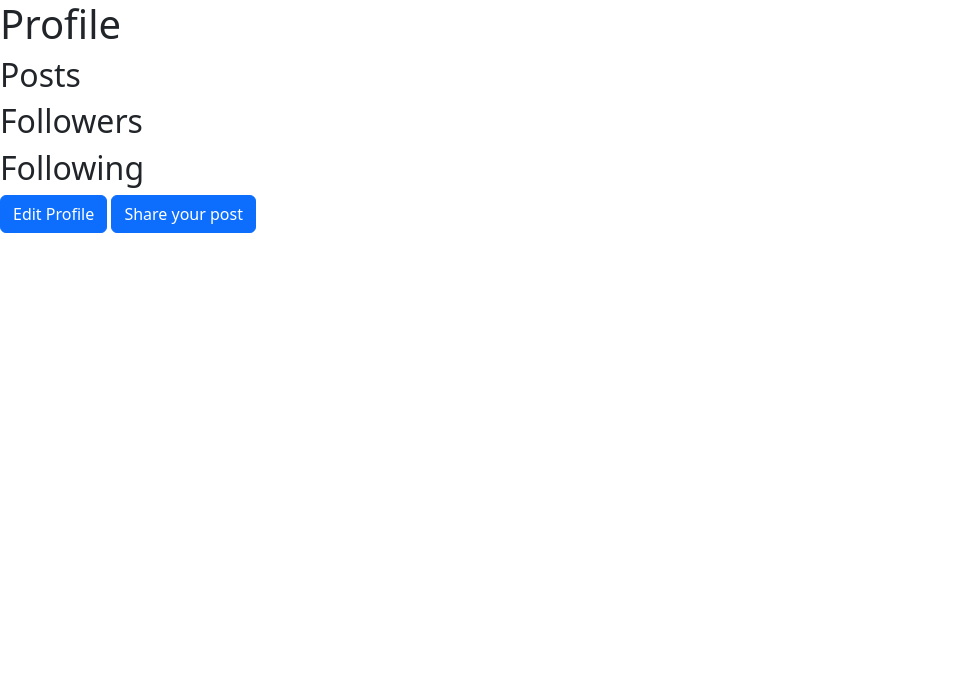
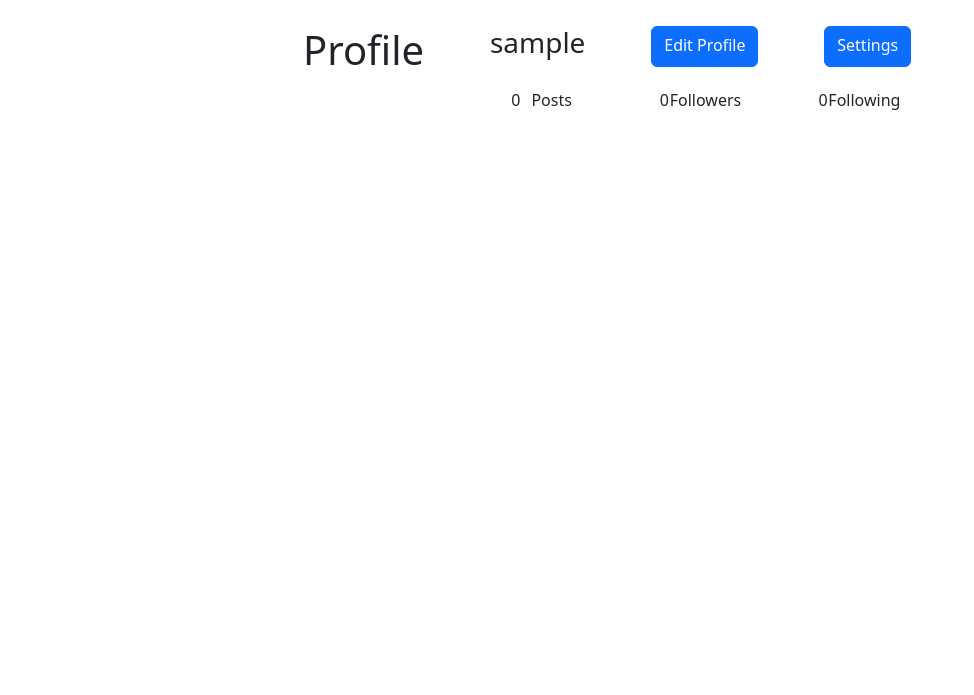
Before and after one commit to siddharth12s/instagram_clone, a Django app: page /profile/ in a window 1280 px wide. Shown: the top 695 px of the page, without its empty margins (0-974 px from the left). Run offline with Django 4.2, Linux system fonts and the light colour scheme; the visitor is signed in with stand-in values (Sample User, id 1); data comes from the database, SQL or seed files in the repository.

Commit message:
Added posts route

```diff
--- a/instagram_clone/settings.py
+++ b/instagram_clone/settings.py
@@ -95,7 +95,7 @@ DATABASES ={
         'USER': 'postgres',
         'PASSWORD': 'LLaivmX7tS2m8gHP9eeh',
         'HOST': 'containers-us-west-109.railway.app',
-        'PORT': '6140'
+        'PO inRT': '6140'
     }
 }
 
--- a/userApp/forms.py
+++ b/userApp/forms.py
@@ -4,4 +4,7 @@ from .models import Posts
 class PostForm(forms.ModelForm):
     class Meta:
         model = Posts
-        fields = ['caption', 'image']
+        fields = ('caption', 'image')
+        widgets = {
+            'caption': forms.Textarea(attrs={'class': 'custom-input', 'placeholder': 'Enter your caption'}),
+        }
--- a/userApp/models.py
+++ b/userApp/models.py
@@ -3,10 +3,9 @@ from login_register.models import Users
 
 # Create your models here.
 class Posts(models.Model):
-    post_id = models.IntegerField(primary_key=True)
+    post_id = models.AutoField(primary_key=True)
     user_id = models.ForeignKey(Users, on_delete=models.CASCADE)
     caption = models.CharField(max_length=50, blank=True)
-    is_image = models.BooleanField(default=True)
     image = models.ImageField(upload_to='post_images', blank=True)
     created_at = models.DateTimeField(auto_now_add=True)
 
--- /dev/null
+++ b/userApp/static/css/profiles.css
@@ -0,0 +1,62 @@
+.header {
+  display: flex;
+  justify-content: center;
+  height: 25%;
+  padding: 2%;
+}
+
+.header-content {
+  display: flex;
+  flex-direction: column;
+  justify-content: space-between;
+  width: 45%;
+  height: 100%;
+  align-self: center;
+}
+.username-settings {
+  display: flex;
+  justify-content: space-evenly;
+}
+.post-follow {
+  display: flex;
+  justify-content: space-evenly;
+}
+.followers {
+  display: flex;
+  width: 15%;
+  justify-content: space-evenly;
+}
+.following {
+  display: flex;
+  width: 15%;
+  justify-content: space-evenly;
+}
+.posts {
+  display: flex;
+  width: 15%;
+  justify-content: space-evenly;
+}
+.post-section {
+  width: 100%;
+  display: flex;
+  justify-content: center;
+  height: fit-content;
+}
+.post-content {
+  width: 74%;
+  display: grid;
+  grid-template-columns: 1fr 1fr 1fr;
+  grid-template-rows: auto;
+  grid-gap: 2%;
+}
+.grid-item{
+  width: 100%;
+}
+.img-contain{
+  width: 100%;
+  height: 50%;
+}
+#post-img{
+  width: 100%;
+  min-height: 100%;
+}
--- a/userApp/templates/userApp/base.html
+++ b/userApp/templates/userApp/base.html
@@ -16,7 +16,7 @@
         }
 
         main {
-            height: 80%;
+            height: 100%;
         }
 
         footer {
--- a/userApp/templates/userApp/profile.html
+++ b/userApp/templates/userApp/profile.html
@@ -1,23 +1,50 @@
 {% extends 'userApp/base.html' %}
 {% load static %}
 
+
+{% block head %}
+<link rel="stylesheet" type="text/css" href="{% static 'css/profiles.css' %}">
+{% endblock %}
 {% block content %}
+<div class="header">
+    <h1>Profile</h1>
+    <div class="header-content">
+        <div class="username-settings">
+            <h3>{{ username }}</h3>
+            <a href="" class="btn btn-primary"> Edit Profile</a>
+            <a href="{% url 'posts' %}" class="btn btn-primary"> Settings</a>
+        </div>
+        <div class="post-follow">
+            <div class="posts">
+                <p>{{post_count}}</p>
+                <p>Posts</p>
+            </div>
+            <div class="followers">
+                <p>{{followers}}</p>
+                <p>Followers</p>
+            </div>
+            <div class="following">
+                <p>{{following}}</p>
+                <p>Following</p>
+            </div>
+        </div>
+        <div class="bio">
+            {{bio}}
+        </div>
+    </div>
+</div>
+</div>
+<div class="post-section">
+    <div class="post-content">
+        {% for post in posts %}
 
-<h1>Profile</h1>
-<h3>{{ profile.username }}</h3>
-<div class="posts">
-    <h2>Posts</h2>
-    <h3>{{ profile.posts_number }}</h3>
+        <div class="img-contain">
+            <img src="{{ post.image.url }}" alt="{{ post.caption }}" id="post-img">
+        </div>
+        {% endfor %}
+
+    </div>
+
 </div>
-<div class="followers">
-    <h2>Followers</h2>
-    <h3>{{profile.followers_count}}</h3>
-</div>
-<div class="following">
-    <h2>Following</h2>
-    <h3>{{profile.following_count}}</h3>
-</div>
-<a href="" class="btn btn-primary"> Edit Profile</a>
-<a href="{% url 'posts' %}" class="btn btn-primary"> Share your post</a>
 
 {% endblock %}
--- a/userApp/urls.py
+++ b/userApp/urls.py
@@ -1,8 +1,9 @@
 from django.urls import path
-from userApp.views import profile_view, post_view,home_view
+from userApp.views import profile_view, post_view,home_view,create_post
 
 urlpatterns = [
     path('home/', home_view, name='home'),
     path('profile/', profile_view, name='profile'),
-    path('profile/post/', post_view, name='posts')
+    path('post/', post_view, name='posts'),
+    path('create/', create_post, name='create_post'),
 ]
--- a/userApp/views.py
+++ b/userApp/views.py
@@ -2,6 +2,11 @@ from django.shortcuts import render,redirect
 from django.contrib.auth.decorators import login_required
 from django.contrib.auth import get_user
 from .forms import PostForm
+from login_register.models import Users
+from .models import Posts, Follow
+
+
+
 
 
 # Create your views here.
@@ -14,16 +19,49 @@ def home_view(request):
 
 @login_required(login_url='login_register:login')
 def profile_view(request):
-    print(request.user)
-    return render(request, 'userApp/profile.html')
+    user = Users.objects.get(id=request.user.id)
+    follower_count = user.followers.all().count()
+    following_count = user.following.all().count()
+    post_count = Posts.objects.filter(user_id=user).count()
+    user_images = Posts.objects.filter(user_id=user)
+    profile = {
+        'username': user.username,
+        'bio': user.bio,
+        'followers': following_count,
+        'following': follower_count,
+        'post_count': post_count,
+        'posts': user_images
+    }
+    print(profile)
+    return render(request, 'userApp/profile.html', profile)
 
 @login_required(login_url='login_registerApp:login')
 def post_view(request):
     if request.method == 'POST':
         form = PostForm(request.POST, request.FILES)
+        print(form)
         if form.is_valid():
             post = form.save(commit=False)
-            post.user_id = request.user.id
+            post.user_id = request.user
             post.save()
-            return redirect('home')
-    return render(request, 'userApp/posts.html')
+            return redirect('home')  # Replace 'home' with the URL name of the desired redirect page
+    else:
+        form = PostForm()
+
+    return render(request, 'home.html', {'form': form})
+
+
+
+def create_post(request):
+    if request.method == 'POST':
+        form = PostForm(request.POST, request.FILES)
+        print(form)
+        if form.is_valid():
+            post = form.save(commit=False)
+            post.user_id = request.user
+            post.save()
+            return redirect('home')  # Replace 'home' with the URL name of the desired redirect page
+    else:
+        form = PostForm()
+
+    return render(request, 'post_form.html', {'form': form})
```
Also changed, not shown: login_register/templates/login_register/login.html (+1 -7 lines), userApp/static/css/home.css (+73 -0 lines), userApp/templates/userApp/home.html (+53 -55 lines), media/post_images/flowers.jpeg (added), media/post_images/home.png (added), media/post_images/home_34WzQYf.png (added), media/post_images/images.jpeg (added), media/post_images/new.jpeg (added), media/post_images/w.jpeg (added), userApp/migrations/0003_remove_posts_is_image.py (added), userApp/migrations/0004_alter_posts_post_id.py (added).
